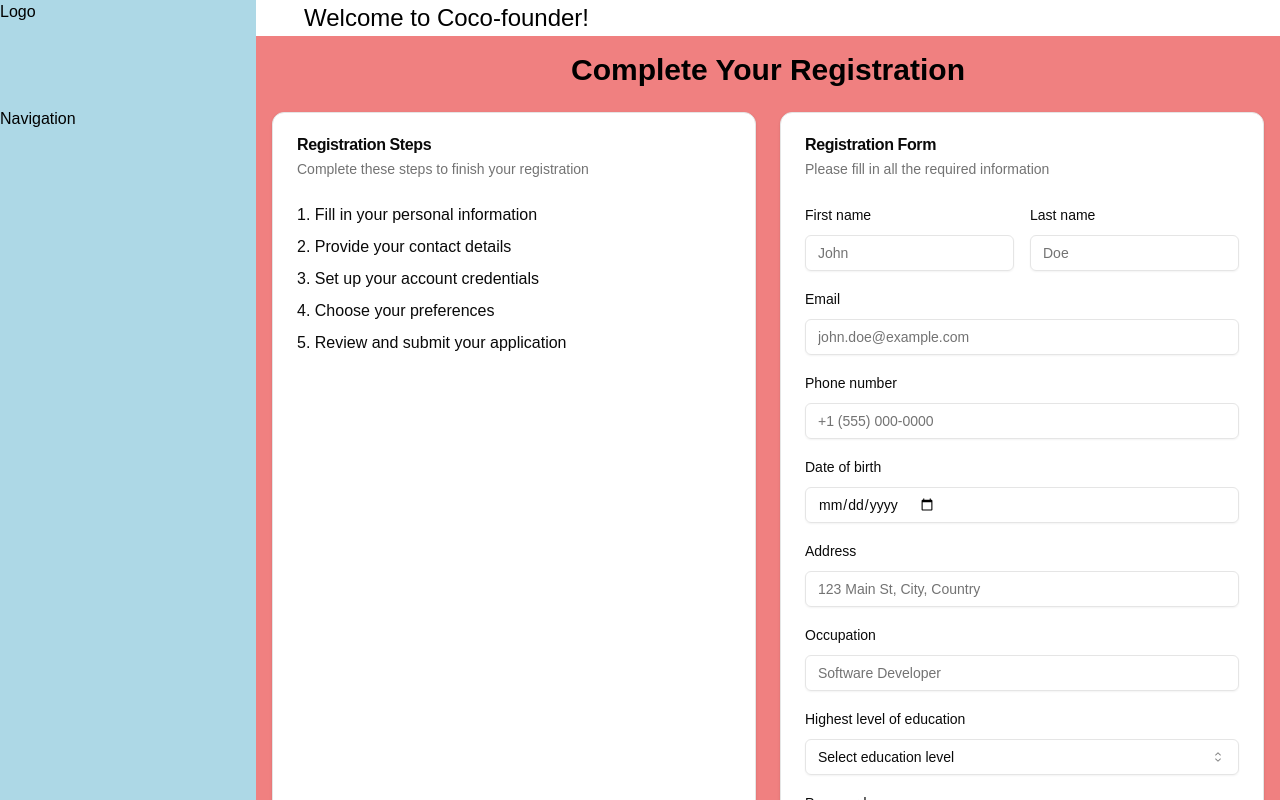
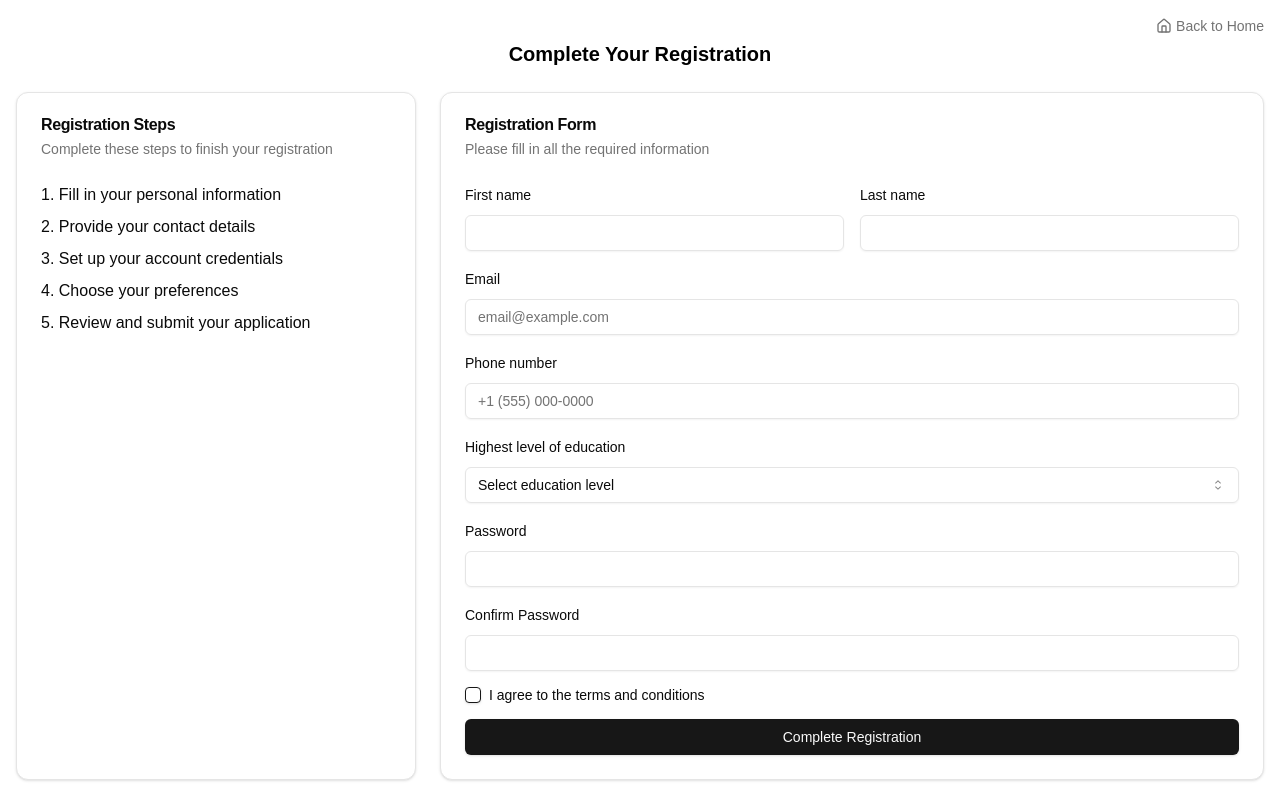
Before and after one commit to TuanTTranCS/VTWHackathon2024-Team15, a Next.js app in the folder whale-finder/: page /auth/register in a window 1280 px wide. Shown: the top 800 px of the page. Built offline with nearby package versions, Linux system fonts and the light colour scheme.

Commit message:
login changes

```diff
--- a/whale-finder/package.json
+++ b/whale-finder/package.json
@@ -10,13 +10,12 @@
   },
   "dependencies": {
     "@hookform/resolvers": "^3.9.0",
+    "@radix-ui/react-avatar": "^1.1.0",
     "@radix-ui/react-checkbox": "^1.1.1",
     "@radix-ui/react-icons": "^1.3.0",
     "@radix-ui/react-label": "^2.1.0",
+    "@radix-ui/react-scroll-area": "^1.1.0",
     "@radix-ui/react-select": "^2.1.1",
-    "@radix-ui/react-avatar": "^1.1.0",
-    "@radix-ui/react-icons": "^1.3.0",
-    "@radix-ui/react-scroll-area": "^1.1.0",
     "@radix-ui/react-separator": "^1.1.0",
     "@radix-ui/react-slot": "^1.1.0",
     "@shadcn/ui": "^0.0.4",
--- a/whale-finder/src/app/auth/login/page.js
+++ b/whale-finder/src/app/auth/login/page.jsx
@@ -1,9 +1,10 @@
 import { Button } from "@/components/ui/button";
+import LoginForm from "../../../components/LoginForm";
 
 export default function Login() {
   return (
     <div>
-      <Button>Log in</Button>
+      <LoginForm />
     </div>
   );
 }
--- a/whale-finder/src/app/auth/register/page.tsx
+++ b/whale-finder/src/app/auth/register/page.tsx
@@ -1,101 +1,8 @@
-import { Button } from "@/components/ui/button"
-import { Card, CardContent, CardDescription, CardHeader, CardTitle } from "@/components/ui/card"
-import { Input } from "@/components/ui/input"
-import { Label } from "@/components/ui/label"
-import { Select, SelectContent, SelectItem, SelectTrigger, SelectValue } from "@/components/ui/select"
-import { Checkbox } from "@/components/ui/checkbox"
+import RegisterForm from '../../../components/RegisterForm'
 
 const Register = () => {
     return (
-        <div className="container mx-auto p-4 ">
-      <h1 className="text-3xl font-bold mb-6 text-center">Complete Your Registration</h1>
-      <div className="grid lg:grid-cols-2 gap-6">
-        <Card>
-          <CardHeader>
-            <CardTitle>Registration Steps</CardTitle>
-            <CardDescription>Complete these steps to finish your registration</CardDescription>
-          </CardHeader>
-          <CardContent>
-            <ol className="list-decimal list-inside space-y-2">
-              <li>Fill in your personal information</li>
-              <li>Provide your contact details</li>
-              <li>Set up your account credentials</li>
-              <li>Choose your preferences</li>
-              <li>Review and submit your application</li>
-            </ol>
-          </CardContent>
-        </Card>
-        <Card>
-          <CardHeader>
-            <CardTitle>Registration Form</CardTitle>
-            <CardDescription>Please fill in all the required information</CardDescription>
-          </CardHeader>
-          <CardContent>
-            <form className="space-y-4">
-              <div className="grid sm:grid-cols-2 gap-4">
-                <div className="space-y-2">
-                  <Label htmlFor="first-name">First name</Label>
-                  <Input id="first-name" placeholder="John" required />
-                </div>
-                <div className="space-y-2">
-                  <Label htmlFor="last-name">Last name</Label>
-                  <Input id="last-name" placeholder="Doe" required />
-                </div>
-              </div>
-              <div className="space-y-2">
-                <Label htmlFor="email">Email</Label>
-                <Input id="email" placeholder="john.doe@example.com" type="email" required />
-              </div>
-              <div className="space-y-2">
-                <Label htmlFor="phone">Phone number</Label>
-                <Input id="phone" placeholder="+1 (555) 000-0000" type="tel" required />
-              </div>
-              <div className="space-y-2">
-                <Label htmlFor="dob">Date of birth</Label>
-                <Input id="dob" type="date" required />
-              </div>
-              <div className="space-y-2">
-                <Label htmlFor="address">Address</Label>
-                <Input id="address" placeholder="123 Main St, City, Country" required />
-              </div>
-              <div className="space-y-2">
-                <Label htmlFor="occupation">Occupation</Label>
-                <Input id="occupation" placeholder="Software Developer" required />
-              </div>
-              <div className="space-y-2">
-                <Label htmlFor="education">Highest level of education</Label>
-                <Select required>
-                  <SelectTrigger id="education">
-                    <SelectValue placeholder="Select education level" />
-                  </SelectTrigger>
-                  <SelectContent>
-                    <SelectItem value="high-school">High School</SelectItem>
-                    <SelectItem value="bachelors">Bachelor's Degree</SelectItem>
-                    <SelectItem value="masters">Master's Degree</SelectItem>
-                    <SelectItem value="phd">Ph.D.</SelectItem>
-                  </SelectContent>
-                </Select>
-              </div>
-              <div className="space-y-2">
-                <Label htmlFor="password">Password</Label>
-                <Input id="password" type="password" required />
-              </div>
-              <div className="space-y-2">
-                <Label htmlFor="confirm-password">Confirm Password</Label>
-                <Input id="confirm-password" type="password" required />
-              </div>
-              <div className="flex items-center space-x-2">
-                <Checkbox id="terms" required />
-                <Label htmlFor="terms" className="text-sm font-medium leading-none peer-disabled:cursor-not-allowed peer-disabled:opacity-70">
-                  I agree to the terms and conditions
-                </Label>
-              </div>
-              <Button type="submit" className="w-full">Complete Registration</Button>
-            </form>
-          </CardContent>
-        </Card>
-      </div>
-    </div>
+        <RegisterForm/>
     );
 }
 
--- a/whale-finder/src/app/dashboard/Dashboard.jsx
+++ b/whale-finder/src/app/dashboard/page.jsx
@@ -5,7 +5,9 @@ import '../../styles/dashboard.css';
 export default function Dashboard() {
     const CardDescription = ["There are 5000 profiles that match your needs!", "You have 4 saved profiles to take a look at!"];
     const cardButton = ["Discover profiles", "See who I've saved"];
-
+    if (typeof window !== "undefined") {
+        user = localStorage.setItem("user", 'true') || ""
+      }
     return (
         <div className="dashboard-container">
             <DashboardCard description={CardDescription[0]} buttonText={cardButton[0]} />
--- a/whale-finder/src/app/layout.js
+++ b/whale-finder/src/app/layout.js
@@ -1,8 +1,5 @@
 import localFont from "next/font/local";
 import "./styles/globals.css";
-import styles from "./layout.module.css";
-import Logo from "@/components/Navigation/Logo";
-import Navigation from "@/components/Navigation/Navigation";
 
 const geistSans = localFont({
   src: "./fonts/GeistVF.woff",
@@ -21,37 +18,13 @@ export const metadata = {
 };
 
 export default function RootLayout({ children }) {
-  const user = true;
   return (
     <html lang="en">
       <body
         className={`${geistSans.variable} ${geistMono.variable} antialiased`}
       >
-        <div className={styles.wrapper}>
-          <div className={styles.headerWrapper}>
-            <p>Welcome to Coco-founder!</p>
-          </div>
-
-          <div className={styles.navbarWrapper}>
-            <Logo />
-            <Navigation />
-          </div>
-
-          <div className={styles.mainWrapper}>{children}</div>
-        </div>
+          <div>{children}</div>
       </body>
     </html>
   );
 }
-
-// {user ? (
-//   <div className={styles.headerWrapper}>
-//     <p className={styles.title}>Welcome to Coco-founder</p>
-//   </div>
-// ) : (
-//   <div className={styles.headerWrapper}>
-//     <p className={styles.title}>Welcome to Coco-founder</p>
-//   </div>
-// )}
-
-// left navbar color: 241, 241, 241
--- a/whale-finder/src/app/layout.module.css
+++ b/whale-finder/src/app/layout.module.css
@@ -32,10 +32,6 @@
   height: 100%;
 }
 
-.mainWrapper {
-  grid-area: main;
-  background: lightcoral;
-}
 
 .title {
   font-size: 1.5rem;
--- a/whale-finder/src/app/page.js
+++ b/whale-finder/src/app/page.js
@@ -1,8 +1,7 @@
 import { Button } from "@/components/ui/button";
 import Image from "next/image";
 import Link from "next/link";
-import Dashboard from './dashboard/Dashboard.jsx';
-import Inbox from './inbox/Inbox.jsx';
+
 
 export default function Home() {
 
@@ -10,7 +9,7 @@ export default function Home() {
     <div className="min-h-screen flex flex-col bg-gradient-to-br from-gray-100 to-gray-300">
       <header className="bg-white shadow-md p-6">
         <div className="container mx-auto flex justify-between items-center">
-          <h1 className="text-3xl font-bold text-gray-800">Whali</h1>
+          <h1 className="text-3xl font-bold text-gray-800">Coco-Founder</h1>
           <div className="space-x-4">
             <Button variant="outline" asChild>
               <Link href="auth/login">Login</Link>
--- /dev/null
+++ b/whale-finder/src/components/LoginForm.jsx
@@ -0,0 +1,55 @@
+import { Button } from "@/components/ui/button"
+import { Card, CardContent, CardDescription, CardFooter, CardHeader, CardTitle } from "@/components/ui/card"
+import { Input } from "@/components/ui/input"
+import { Label } from "@/components/ui/label"
+import Link from "next/link"
+import { HomeIcon, LockIcon, MailIcon } from "lucide-react"
+
+export default function LoginForm() {
+  return (
+    <div className="container mx-auto p-4 relative min-h-screen flex items-center justify-center">
+      <Link
+        href="/"
+        className="absolute top-4 right-4 text-sm text-muted-foreground hover:text-primary flex items-center"
+      >
+        <HomeIcon className="w-4 h-4 mr-1" />
+        Back to Home
+      </Link>
+      <Card className="w-full max-w-md">
+        <CardHeader className="space-y-1">
+          <CardTitle className="text-2xl font-bold text-center">Login</CardTitle>
+          <CardDescription className="text-center">
+            Enter your email and password to access your account
+          </CardDescription>
+        </CardHeader>
+        <CardContent className="space-y-4">
+          <div className="space-y-2">
+            <Label htmlFor="email">Email</Label>
+            <div className="relative">
+              <MailIcon className="absolute left-3 top-3 h-4 w-4 text-muted-foreground" />
+              <Input id="email" placeholder="m@example.com" type="email" className="pl-10" required />
+            </div>
+          </div>
+          <div className="space-y-2">
+            <Label htmlFor="password">Password</Label>
+            <div className="relative">
+              <LockIcon className="absolute left-3 top-3 h-4 w-4 text-muted-foreground" />
+              <Input id="password" type="password" className="pl-10" required />
+            </div>
+          </div>
+          <Button variant="default" className="w-full" asChild>
+              <Link href="/dashboard">Login</Link>
+            </Button>
+        </CardContent>
+        <CardFooter className="flex flex-col space-y-2">
+          <div className="text-sm text-muted-foreground text-center">
+            Don't have an account?{" "}
+            <Link href="/auth/register" className="text-primary hover:underline">
+              Sign up
+            </Link>
+          </div>
+        </CardFooter>
+      </Card>
+    </div>
+  )
+}
--- a/whale-finder/src/components/RegisterForm.jsx
+++ b/whale-finder/src/components/RegisterForm.jsx
@@ -1,14 +1,25 @@
-import { Label } from "@radix-ui/react-select";
-import { Card, CardContent, CardDescription, CardHeader, CardTitle } from "./ui/card"
-import { Input } from "./ui/input";
-import { Select, SelectItem, SelectTrigger, SelectValue } from "./ui/select";
-import { Button } from "./ui/button";
+import { Button } from "@/components/ui/button"
+import { Card, CardContent, CardDescription, CardHeader, CardTitle } from "@/components/ui/card"
+import { Input } from "@/components/ui/input"
+import { Label } from "@/components/ui/label"
+import { Select, SelectContent, SelectItem, SelectTrigger, SelectValue } from "@/components/ui/select"
+import { Checkbox } from "@/components/ui/checkbox"
+import Link from "next/link"
+import { HomeIcon } from "lucide-react"
 
 const RegisterForm = () => {
     return (
     <div className="container mx-auto p-4">
-      <h1 className="text-3xl font-bold mb-6 text-center">Complete Your Registration</h1>
-      <div className="grid lg:grid-cols-2 gap-6">
+      <Link
+        href="/"
+        className="absolute top-4 right-4 text-sm text-muted-foreground hover:text-primary flex items-center"
+      >
+        <HomeIcon className="w-4 h-4 mr-1" />
+        Back to Home
+      </Link>
+      <br></br>
+      <h1 className="text-xl font-bold mb-6 text-center">Complete Your Registration</h1>
+      <div className="grid lg:grid-cols-3 gap-6">
       <Card>
         <CardHeader>
           <CardTitle>Registration Steps</CardTitle>
@@ -24,7 +35,7 @@ const RegisterForm = () => {
           </ol>
         </CardContent>
       </Card>
-        <Card>
+        <Card className="col-span-2">
           <CardHeader>
             <CardTitle>Registration Form</CardTitle>
             <CardDescription>Please fill in all the required information</CardDescription>
@@ -34,16 +45,16 @@ const RegisterForm = () => {
               <div className="grid sm:grid-cols-2 gap-4">
                 <div className="space-y-2">
                   <Label htmlFor="first-name">First name</Label>
-                  <Input id="first-name" placeholder="John" required />
+                  <Input id="first-name"  required />
                 </div>
                 <div className="space-y-2">
                   <Label htmlFor="last-name">Last name</Label>
-                  <Input id="last-name" placeholder="Doe" required />
+                  <Input id="last-name" required />
                 </div>
               </div>
               <div className="space-y-2">
                 <Label htmlFor="email">Email</Label>
-                <Input id="email" placeholder="john.doe@example.com" type="email" required />
+                <Input id="email" placeholder="email@example.com" type="email" required />
               </div>
               <div className="space-y-2">
                 <Label htmlFor="phone">Phone number</Label>
@@ -77,7 +88,9 @@ const RegisterForm = () => {
                   I agree to the terms and conditions
                 </Label>
               </div>
-              <Button type="submit" className="w-full">Complete Registration</Button>
+              <Button variant="default" className="w-full" asChild>
+              <Link href="/auth/login">Complete Registration</Link>
+            </Button>
             </form>
           </CardContent>
         </Card>
```
Also changed, not shown: whale-finder/src/app/dashboard/layout.tsx (added, +20 -0 lines), 1 other file (tests, documents, lock files or other folders). Lines whose indentation alone changed are shown as unchanged.
